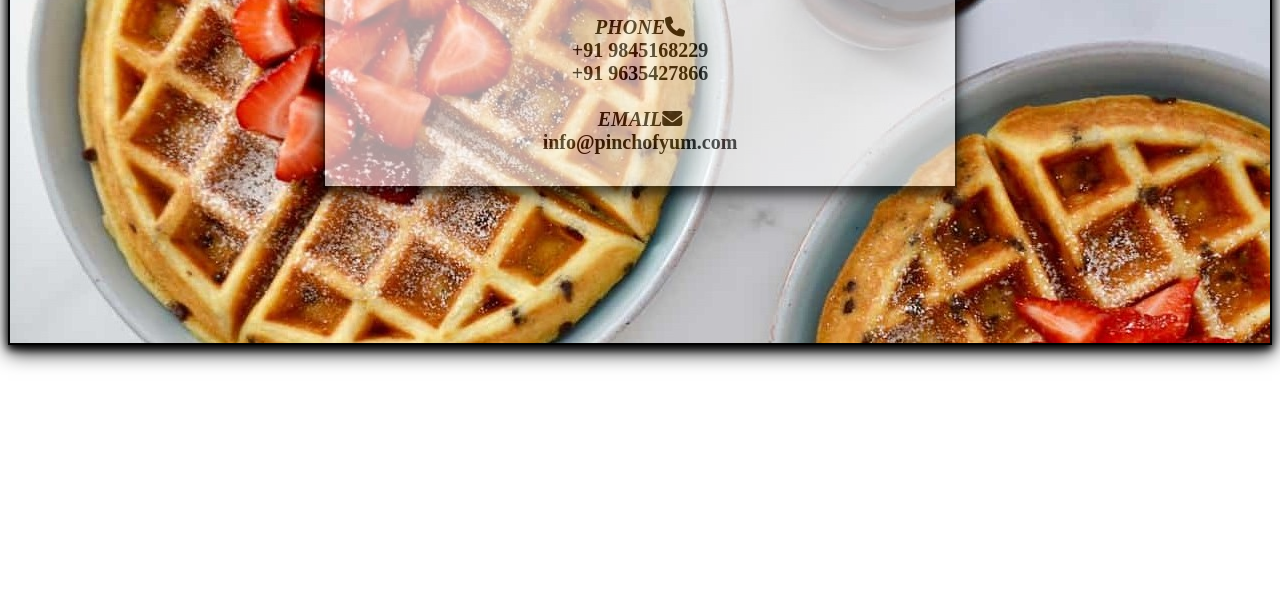
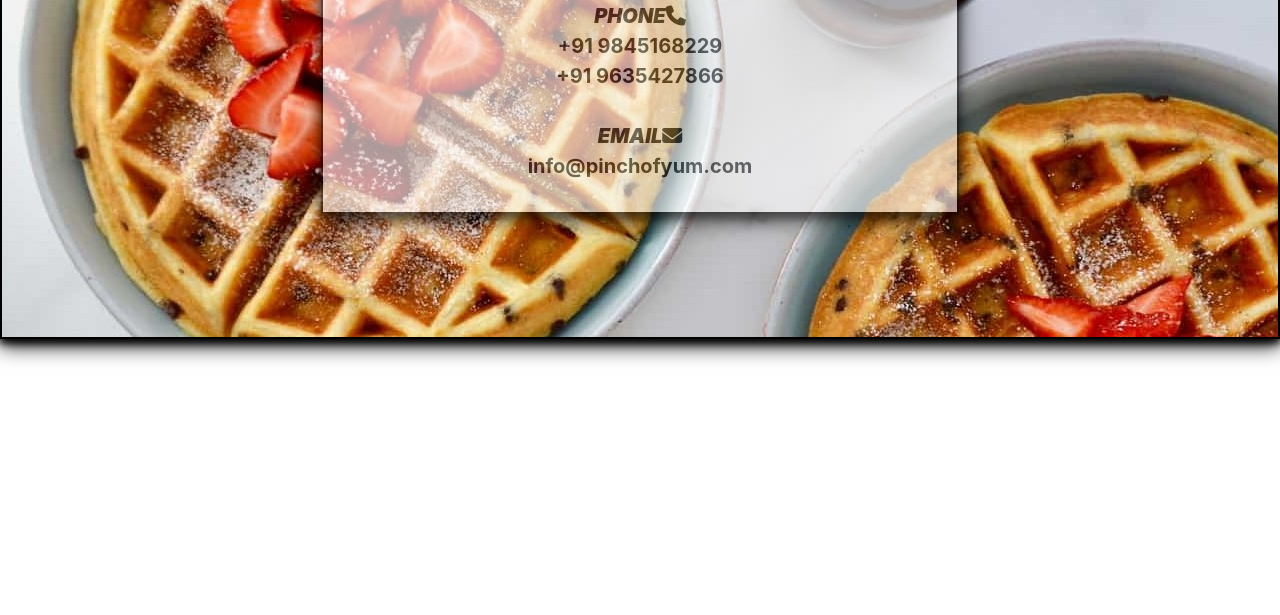
Before and after one commit to sakshipatil16/pinchofyum, a plain HTML site: page contact.html in a window 1280 px wide. Shown: the part 185-800 px from the top of the page. Drawn offline with nearby package versions, Linux system fonts and the light colour scheme.

Commit message:
Update contact.html

```diff
--- a/contact.html
+++ b/contact.html
@@ -1,6 +1,9 @@
 <!DOCTYPE html>
 <html>
 <head>
+ <meta charset="UTF-8">
+<meta name="viewport" content="width=device-width, initial-scale=1">
+<link rel="stylesheet" href="https://stackpath.bootstrapcdn.com/bootstrap/4.3.1/css/bootstrap.min.css" integrity="sha384-ggOyR0iXCbMQv3Xipma34MD+dH/1fQ784/j6cY/iJTQUOhcWr7x9JvoRxT2MZw1T" crossorigin="anonymous">
 <script src="https://kit.fontawesome.com/a076d05399.js">
 </script>
 <link rel="stylesheet" href="https://kit-free.fontawesome.com/releases/latest/css/free.min.css" media="all">
```
